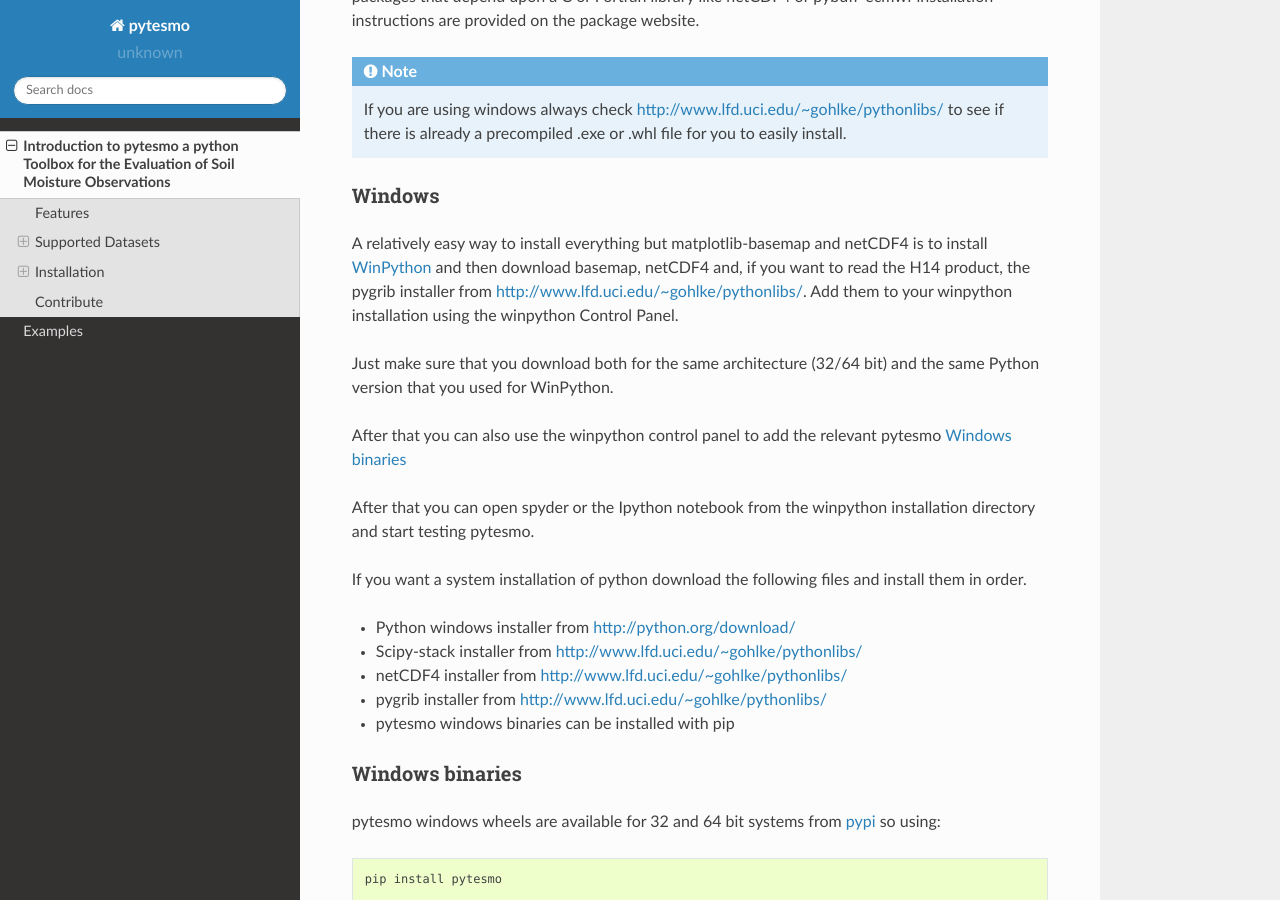
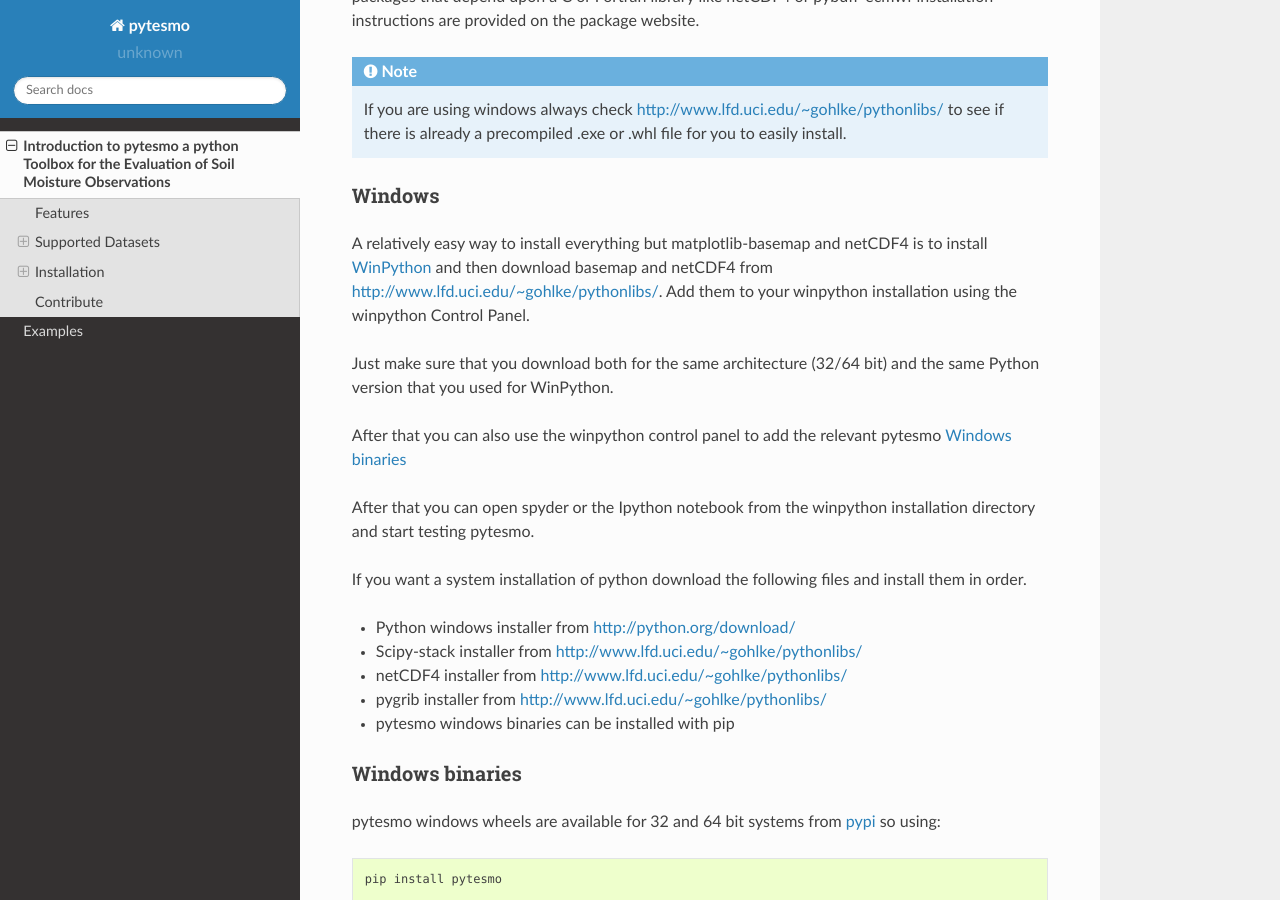
Before and after one commit to TUW-GEO/pytesmo, a Sphinx documentation site: the page built from docs/introduction.rst, in a window 1280 px wide and 900 px high, scrolled down 3014 px. Built offline with Sphinx 7.4.7 and the Read the Docs theme 2.0.0, drawn with Linux system fonts in a browser that asks for light colours; pages that are not in the unit, such as notebooks, are missing from menus.

Commit message:
update docs, pygrib not available for windows

```diff
--- a/docs/introduction.rst
+++ b/docs/introduction.rst
@@ -164,8 +164,7 @@
 
 A relatively easy way to install everything but matplotlib-basemap and netCDF4
 is to install `WinPython <https://winpython.github.io/>`_ and then
-download basemap, netCDF4 and, if you want to read the H14 product, the pygrib
-installer from http://www.lfd.uci.edu/~gohlke/pythonlibs/. Add them to your
+download basemap and netCDF4 from http://www.lfd.uci.edu/~gohlke/pythonlibs/. Add them to your
 winpython installation using the winpython Control Panel.
 
 Just make sure that you download both for the same architecture (32/64 bit) and
```
